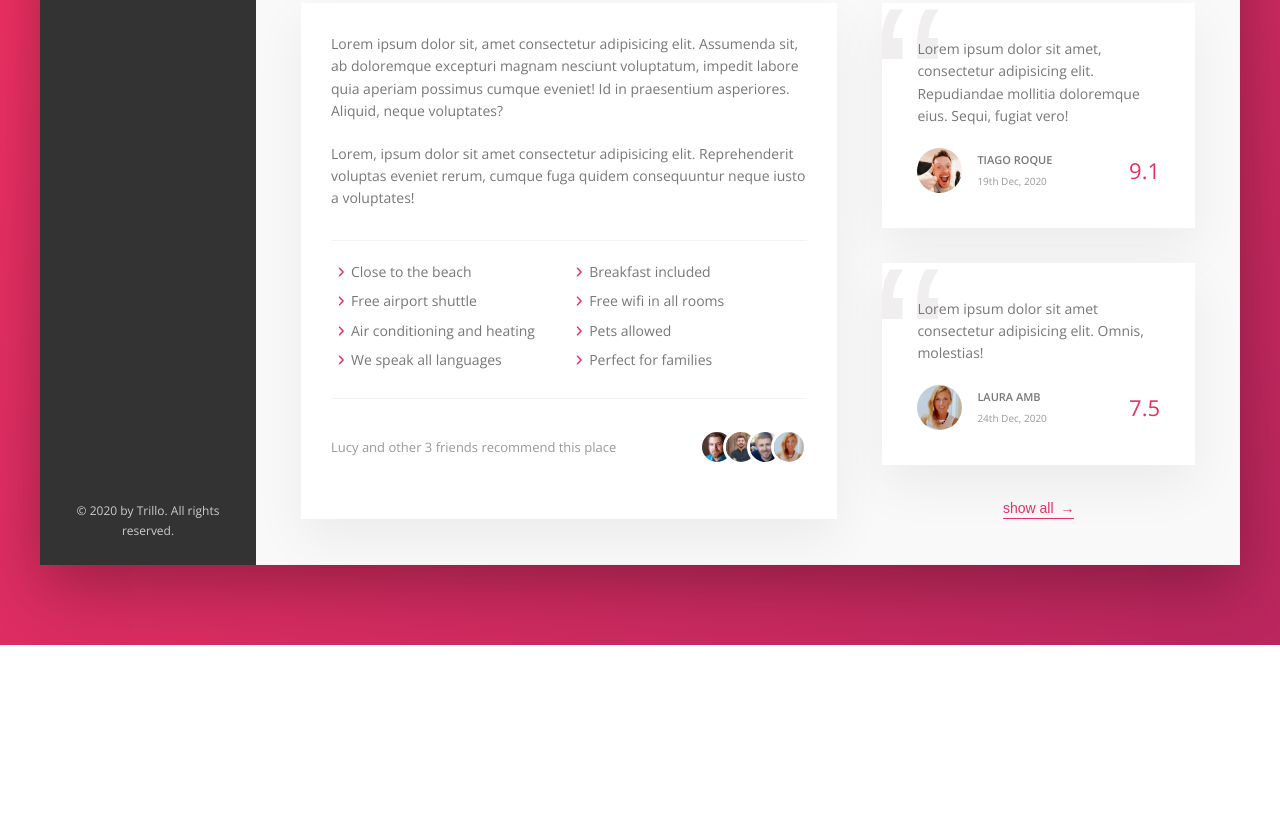
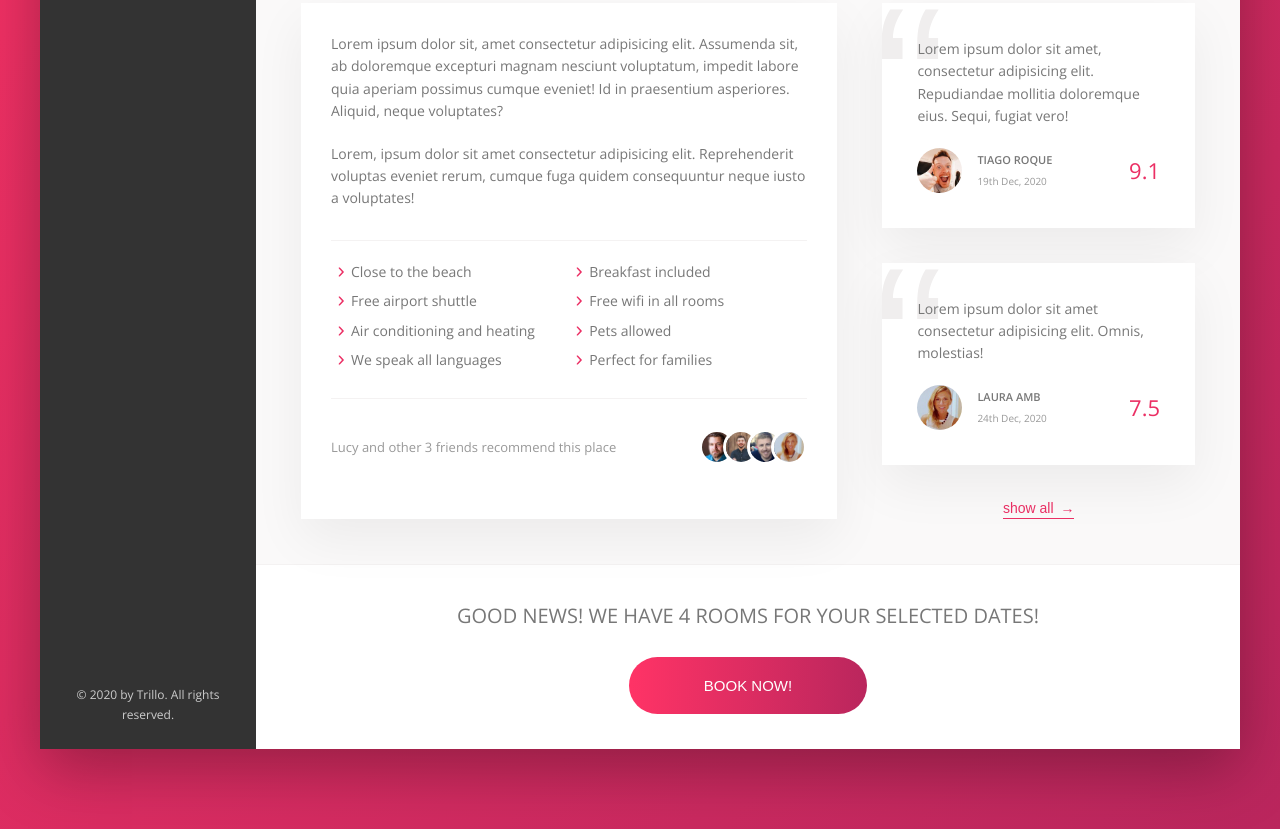
Before and after one commit to Andronikus/web-pages, a website: page Trillo/index.html in a window 1280 px wide. Shown: the part 644-1473 px from the top of the page. Before the commit the page ends 1289 px from the top, so only its background shows below. Drawn offline with nearby package versions, Linux system fonts and the light colour scheme.

Commit message:
add call to action section + style

```diff
--- a/Trillo/index.html
+++ b/Trillo/index.html
@@ -7,6 +7,7 @@
     <link rel="preconnect" href="https://fonts.gstatic.com">
     <link href="https://fonts.googleapis.com/css2?family=Open+Sans:wght@300;400;600&display=swap" rel="stylesheet">
     <link rel="stylesheet" href="/css/style.css">
+    <link rel="shortcut icon" href="/img/favicon.png" type="image/x-icon">
     <title>Trillo &VerticalLine; Your all in one booking app</title>
 
 </head>
@@ -195,6 +196,14 @@
                         <button class="btn-inline">show all <span>&rarr;</span></button>
                     </div>
                 </div>
+                <!-- call to action section -->
+                <div class="cta">
+                    <h2 class="cta__text">Good News! We have 4 rooms for your selected dates!</h2>
+                    <button class="btn">
+                        <span class="btn__invisible">Only 4 left!</span>
+                        <span class="btn__visible">Book Now!</span>
+                    </button>
+                </div>
             </main>
         </div>
     </div>
--- a/Trillo/sass/_components.scss
+++ b/Trillo/sass/_components.scss
@@ -450,3 +450,75 @@
     z-index: 1;
   }
 }
+
+// -----------------------------------------
+// Call to action
+// -----------------------------------------
+.cta {
+  text-align: center;
+  padding: 3.5rem 0;
+
+  &__text {
+    font-size: 2rem;
+    font-weight: 300;
+    text-transform: uppercase;
+    margin-bottom: 2.5rem;
+  }
+}
+
+// -----------------------------------------
+// btn (call to action)
+// -----------------------------------------
+.btn {
+  border: none;
+  font-size: 1.5rem;
+  font-weight: 300;
+  text-transform: uppercase;
+  color: #fff;
+  background-image: linear-gradient(
+    to right,
+    var(--color-primary-light),
+    var(--color-primary-dark)
+  );
+  position: relative;
+  overflow: hidden;
+  border-radius: 100px;
+  cursor: pointer;
+
+  & > * {
+    display: inline-block;
+    width: 100%;
+    height: 100%;
+    transition: all 0.2s;
+  }
+
+  &__visible {
+    padding: 2rem 7.5rem;
+  }
+  &__invisible {
+    padding: 2rem 0;
+    position: absolute;
+    top: -100%;
+    left: 0;
+  }
+
+  &:hover {
+    background-image: linear-gradient(
+      to left,
+      var(--color-primary-light),
+      var(--color-primary-dark)
+    );
+  }
+
+  &:hover &__visible {
+    transform: translateY(100%);
+  }
+
+  &:hover &__invisible {
+    top: 0;
+  }
+
+  &:focus {
+    animation: pulsate 1s infinite;
+  }
+}
```
Also changed, not shown: Trillo/css/style.css.
